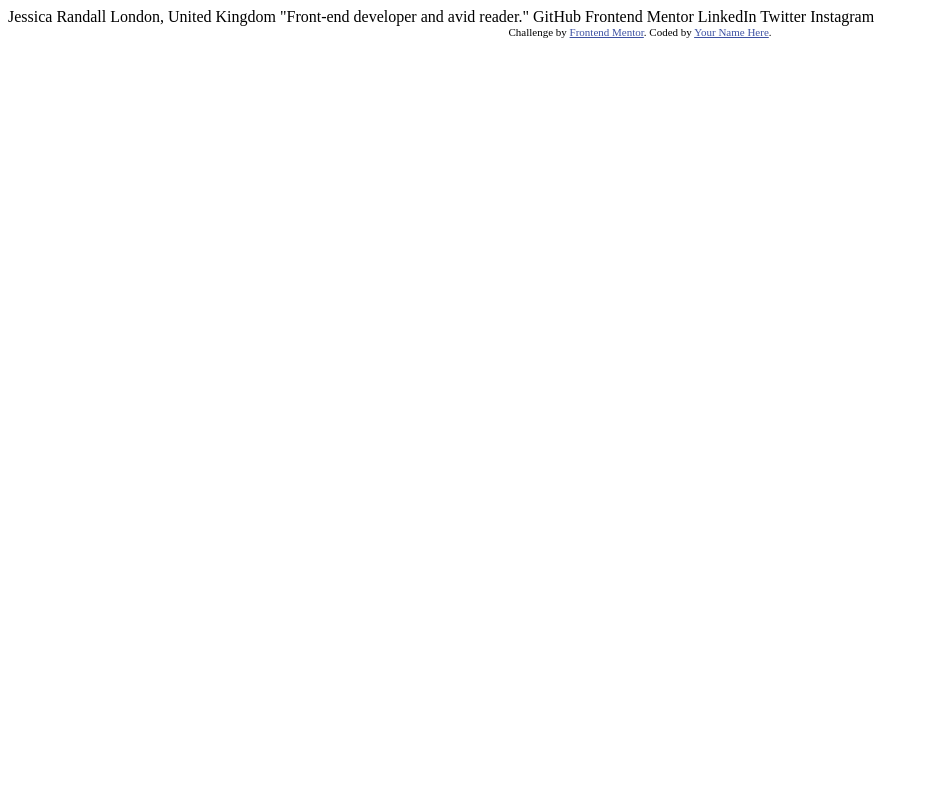
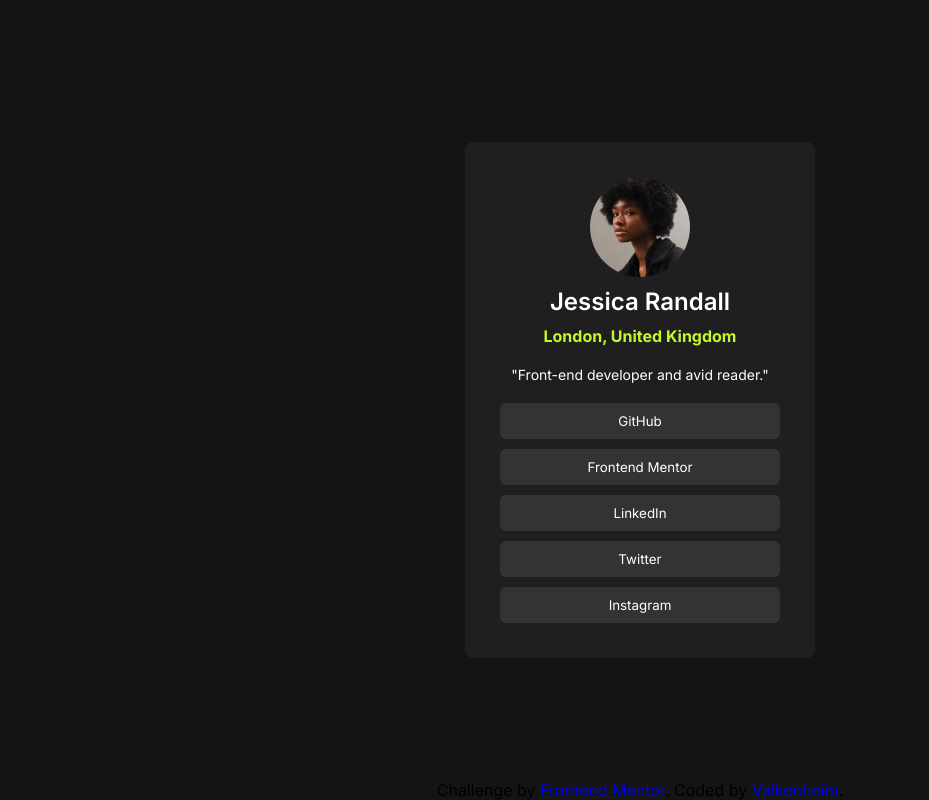
Before and after one commit to Kendotcom/social-links-profile, a plain HTML site: page index.html in a window 1280 px wide. Shown: the whole page, without its empty margins (0-929 px from the left). Drawn offline with Linux system fonts and the light colour scheme.

Commit message:
social-links-profile

```diff
--- a/index.html
+++ b/index.html
@@ -1,34 +1,30 @@
 <!DOCTYPE html>
 <html lang="en">
   <head>
-  <meta charset="UTF-8">
-  <meta name="viewport" content="width=device-width, initial-scale=1.0"> <!-- displays site properly based on user's device -->
+    <meta charset="UTF-8" />
+    <meta name="viewport" content="width=device-width, initial-scale=1.0" />
+    <!-- displays site properly based on user's device -->
 
-  <link rel="icon" type="image/png" sizes="32x32" href="./assets/images/favicon-32x32.png">
-
+    <link rel="icon" type="image/png" sizes="32x32" href="./assets/images/favicon-32x32.png" />
+    <link rel="stylesheet" href="style.css" />
     <title>Frontend Mentor | Social links profile</title>
-
-  <!-- Feel free to remove these styles or customise in your own stylesheet 👍 -->
-  <style>
-    .attribution { font-size: 11px; text-align: center; }
-    .attribution a { color: hsl(228, 45%, 44%); }
-  </style>
   </head>
   <body>
-
-  Jessica Randall
-  London, United Kingdom
-  "Front-end developer and avid reader."
-
-  GitHub
-  Frontend Mentor
-  LinkedIn
-  Twitter
-  Instagram
+    <div class="card">
+      <img src="assets/images/avatar-jessica.jpeg" alt="Avatar" class="avatar" />
+      <span class="name">Jessica Randall</span>
+      <span class="address">London, United Kingdom</span>
+      <p class="bio">"Front-end developer and avid reader."</p>
+      <a href="https://www.github.com" target="_blank" class="links"><button>GitHub</button></a>
+      <a href="https://www.frontendmentor.io" target="_blank" class="links"><button>Frontend Mentor</button></a>
+      <a href="https://www.linkedin.com" target="_blank" class="links"><button>LinkedIn</button></a>
+      <a href="https://www.x.com" target="_blank" class="links"><button>Twitter</button></a>
+      <a href="https://www.instagram.com" target="_blank" class="links"><button>Instagram</button></a>
+    </div>
 
     <div class="attribution">
-    Challenge by <a href="https://www.frontendmentor.io?ref=challenge" target="_blank">Frontend Mentor</a>.
-    Coded by <a href="#">Your Name Here</a>.
+      Challenge by
+      <a href="https://www.frontendmentor.io?ref=challenge" target="_blank">Frontend Mentor</a>. Coded by <a href="https://github.com/Kendotcom">Valkenheim</a>.
     </div>
   </body>
 </html>
--- /dev/null
+++ b/style.css
@@ -0,0 +1,94 @@
+@import url("https://fonts.googleapis.com/css2?family=Inter:wght@400;600;700&display=swap");
+
+* {
+  box-sizing: border-box;
+  font-family: "Inter", sans-serif;
+  margin: 0;
+  padding: 0;
+}
+
+:root {
+  --color-primary: hsl(75, 94%, 57%);
+  --color-neutral-White: hsl(0, 0%, 100%);
+  --color-neutral-Grey: hsl(0, 0%, 20%);
+  --color-neutral-Dark-Grey: hsl(0, 0%, 12%);
+  --color-neutral-Off-Black: hsl(0, 0%, 8%);
+}
+
+body {
+  background-color: var(--color-neutral-Off-Black);
+}
+
+.card {
+  padding: 35px;
+  position: fixed;
+  top: 50%;
+  left: 50%;
+  transform: translate(-50%, -50%);
+  background-color: var(--color-neutral-Dark-Grey);
+  display: flex;
+  flex-direction: column;
+  row-gap: 10px;
+  border-radius: 8px;
+  min-width: 350px;
+}
+
+.avatar,
+.name,
+.address,
+.bio {
+  align-self: center;
+}
+
+.name,
+.bio,
+.links button {
+  color: var(--color-neutral-White);
+}
+
+.avatar {
+  border-radius: 50%;
+  height: 100px;
+  width: 100px;
+}
+
+.name {
+  font-weight: 600;
+  font-size: 1.5rem;
+}
+
+.address {
+  color: var(--color-primary);
+  font-weight: 700;
+}
+
+.bio {
+  font-size: 14px;
+  margin: 10px 0;
+}
+
+.links button {
+  background-color: var(--color-neutral-Grey);
+  border: none;
+  outline: none;
+  padding: 10px;
+  min-width: 100%;
+  border-radius: 6px;
+}
+
+.attribution {
+  text-align: center;
+  position: absolute;
+  bottom: 0%;
+  transform: translateY(0%);
+  width: 100%;
+  opacity: 100;
+  transition: all ease-in-out 0.1s;
+}
+
+@media screen and (max-height: 600px), (max-width: 375px) {
+  .attribution {
+    opacity: 0;
+    transition: all ease-in-out 0.1s;
+  }
+}
```
Lines whose indentation alone changed are shown as unchanged.
